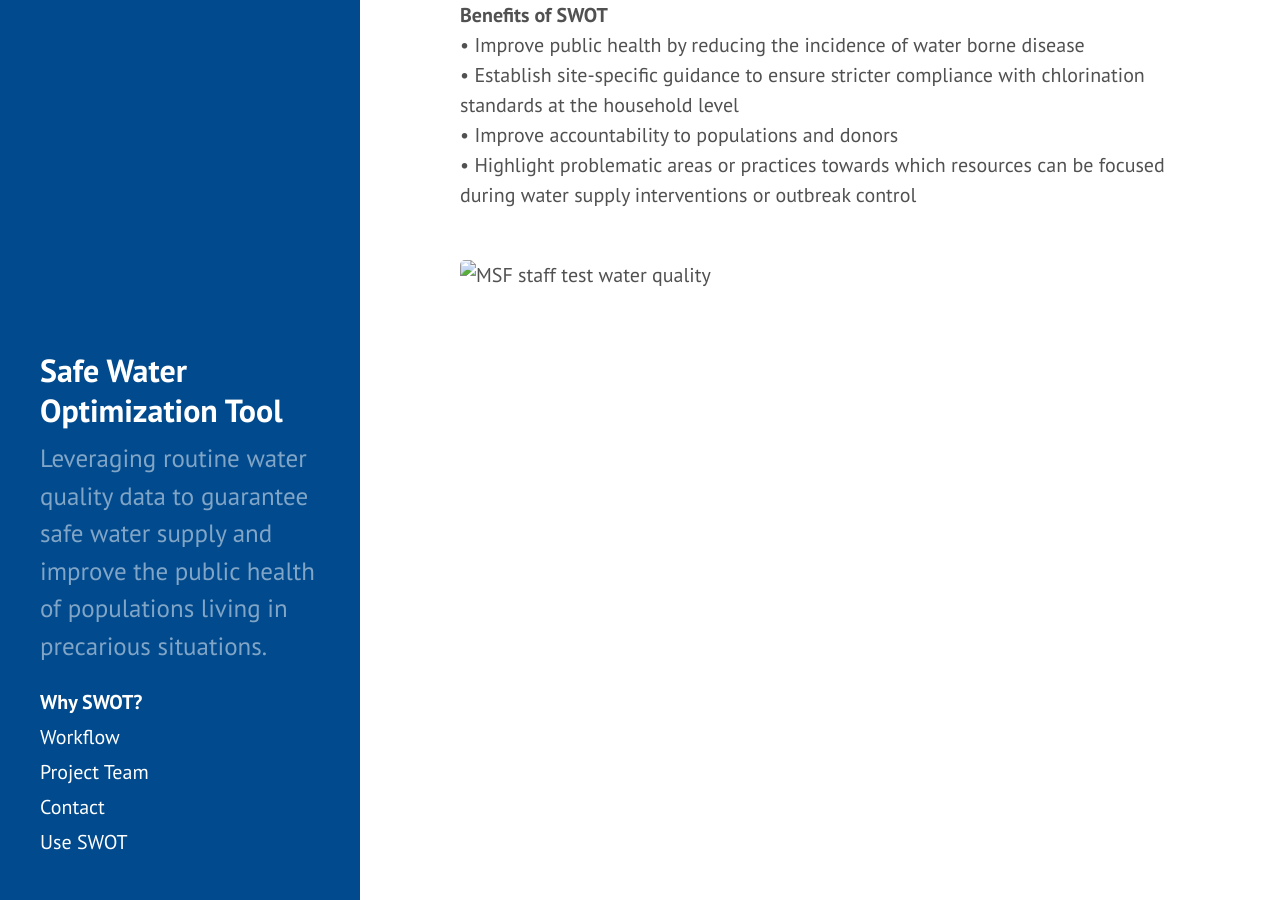
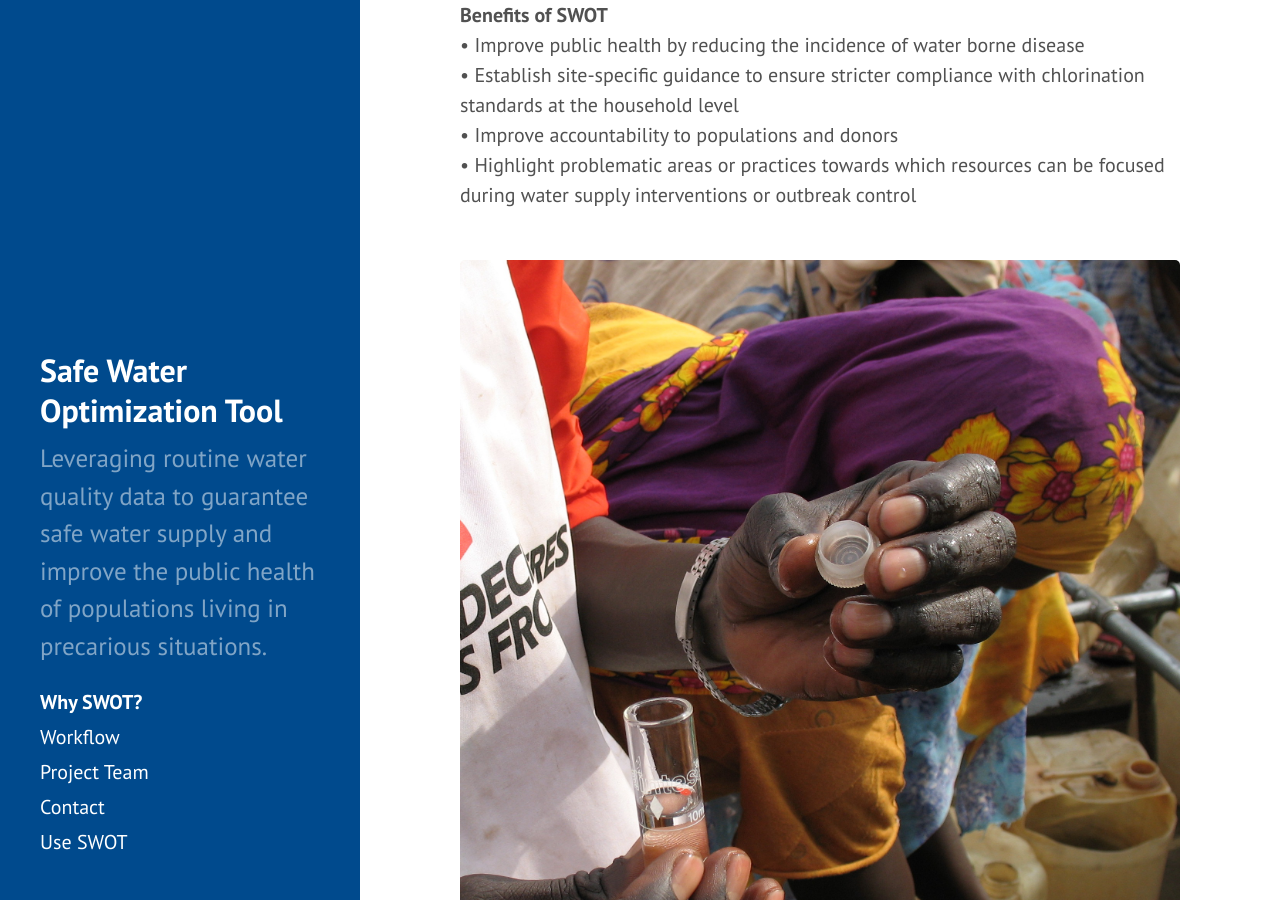
Before and after one commit to safeh2o/swot-infopage, a Jekyll site: the page built from Why-SWOT.md, in a window 1280 px wide and 900 px high, scrolled down 620 px. Built offline with Jekyll 4.4.1, drawn with Linux system fonts in a browser that asks for light colours; Markdown is read by kramdown in place of the engine named in the settings.

Commit message:
Modified the path to the image in the why swot file

```diff
--- a/Why-SWOT.md
+++ b/Why-SWOT.md
@@ -17,5 +17,5 @@ The proper management and analysis of routinely collected residual chlorine data
 •	Improve accountability to populations and donors<br>
 •	Highlight problematic areas or practices towards which resources can be focused during water supply interventions or outbreak control<br>
 <br>
-<div>  <img src="/swot/public/images/SWOTpic2_cropped.jpeg" alt="MSF staff test water quality">
+<div>  <img src="{{ site.baseurl }}/public/images/SWOTpic2_cropped.jpeg" alt="MSF staff test water quality">
 </div>
```
